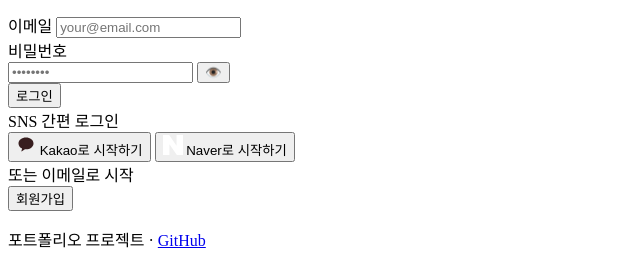
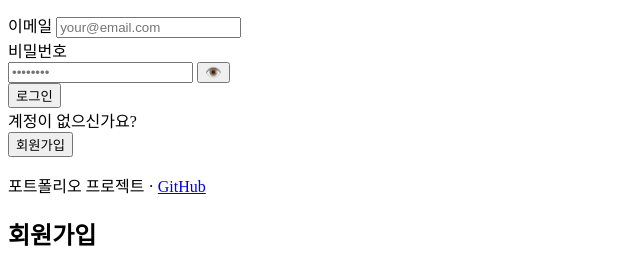
Before and after one commit to doublesilver/biz-retriever, a website built with Vite: page frontend/index.html in a window 1280 px wide. Shown: the part 495-762 px from the top of the page, without its empty margins (0-640 px from the left). Built offline with nearby package versions, Linux system fonts and the light colour scheme.

Commit message:
fix: add explicit Vercel CORS origins and remove SNS login

```diff
--- a/frontend/index.html
+++ b/frontend/index.html
@@ -67,29 +67,7 @@
             </form>
 
             <div class="divider">
-                <span>SNS 간편 로그인</span>
-            </div>
-
-            <div class="sns-login">
-                <button class="btn-sns-kakao" onclick="API.loginSNS('kakao')">
-                    <svg width="20" height="20" viewBox="0 0 24 24" xmlns="http://www.w3.org/2000/svg">
-                        <path
-                            d="M12 3c-4.97 0-9 3.185-9 7.115 0 2.558 1.712 4.8 4.346 6.108l-.837 3.072c-.046.168.048.347.21.4.047.015.097.02.146.015.114-.01.21-.073.268-.17l3.634-2.42c.404.053.816.08 1.233.08 4.97 0 9-3.186 9-7.115S16.97 3 12 3z"
-                            fill="#381E1F" />
-                    </svg>
-                    <span>Kakao로 시작하기</span>
-                </button>
-                <button class="btn-sns-naver" onclick="API.loginSNS('naver')">
-                    <svg width="20" height="20" viewBox="0 0 24 24" xmlns="http://www.w3.org/2000/svg">
-                        <path d="M16.273 12.845L7.376 0H0v24h7.727V11.155L16.624 24H24V0h-7.727v12.845z"
-                            fill="#FFFFFF" />
-                    </svg>
-                    <span>Naver로 시작하기</span>
-                </button>
-            </div>
-
-            <div class="divider">
-                <span>또는 이메일로 시작</span>
+                <span>계정이 없으신가요?</span>
             </div>
 
             <button class="btn btn-secondary btn-block" id="showRegisterBtn">
```
Also changed, not shown: 1 other file.
